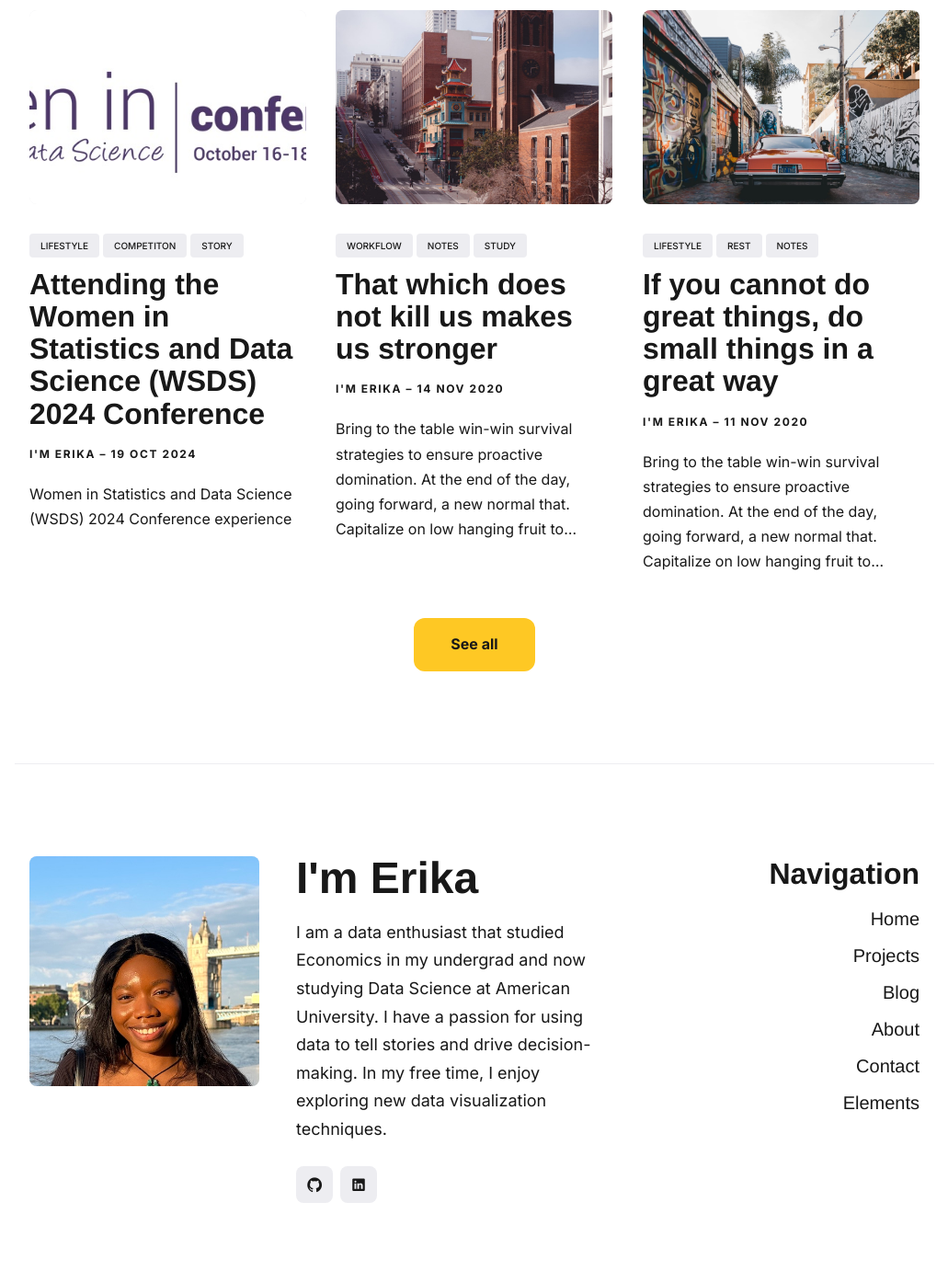
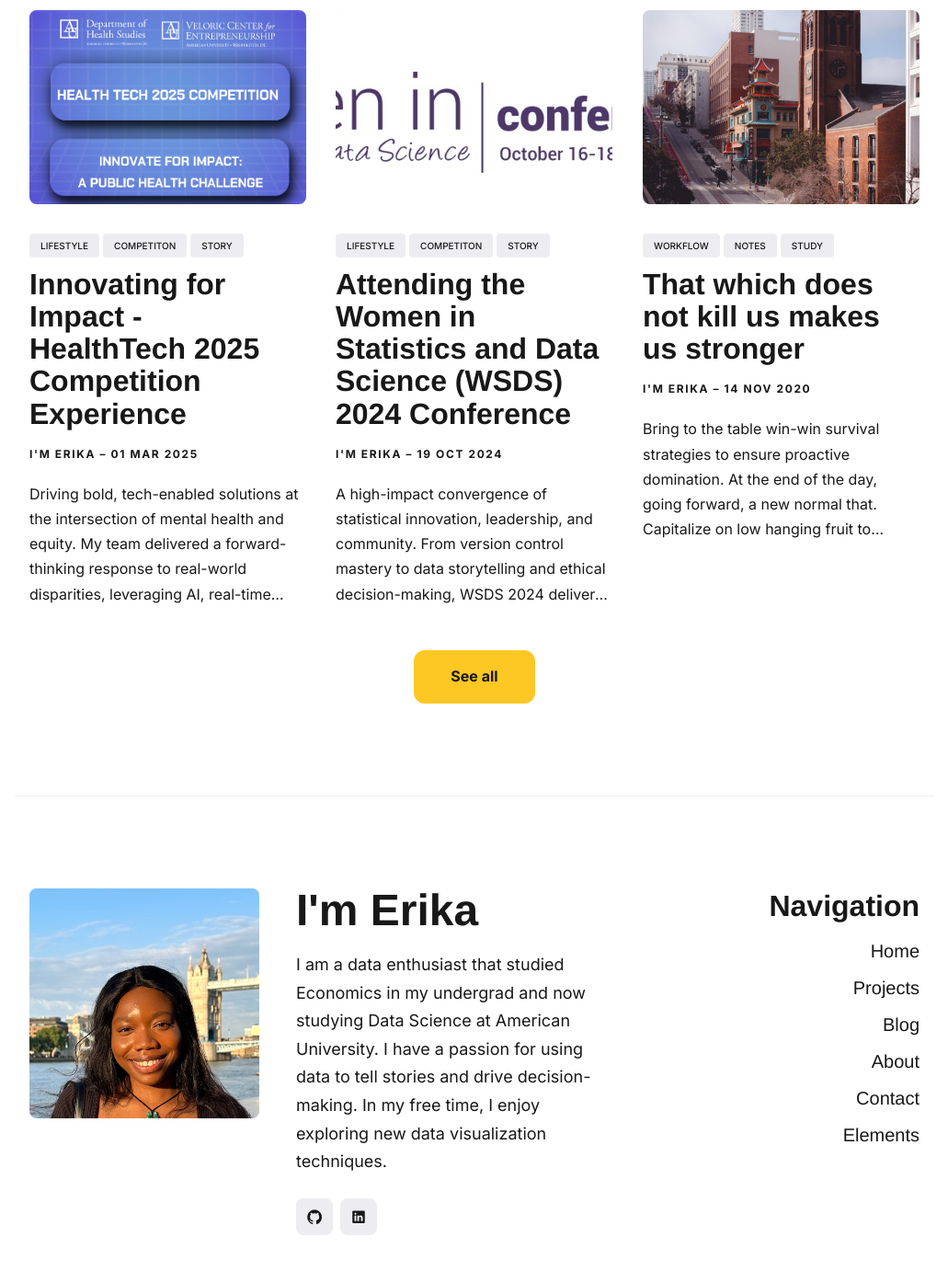
Before and after one commit to erica-prog/hilton_website, a Jekyll site: the page built from index.html, in a window 1280 px wide and 1400 px high, scrolled down 2436 px. Shown: the top 1382 px of the window at 92% size, without its empty margins (124-1155 px from the left). Built offline with Jekyll 4.4.1, drawn with Linux system fonts in a browser that asks for light colours; nearby versions of some CDN libraries; some web fonts are replaced.

Commit message:
added videos and health_tech_blog

```diff
--- a/_posts/2018-11-11-if-you-cannot-do-great-things-do-small-things-in-a-great-way.markdown
+++ /dev/null
@@ -1,52 +0,0 @@
----
-layout: post
-title:  If you cannot do great things, do small things in a great way
-description: Bring to the table win-win survival strategies to ensure proactive domination. At the end of the day, going forward, a new normal that. Capitalize on low hanging fruit to identify a ballpark value activity to beta test. Override the digital divide with additional.
-date:   2020-11-11 15:01:35 +0300
-image:  '/images/04.jpg'
-tags:   [lifestyle, rest, notes]
----
-
-In qua quid est boni praeter summam voluptatem, et eam sempiternam? Cur post Tarentum ad Archytam? Qua ex cognitione facilior facta est investigatio rerumano occultissimarum. Negat enim tenuissimo victu, id est contemptissimis escis et sed potionibus, minorem voluptatem. Ego quoque, inquit, didicerim libentius si quiduse.
-
-Podcasting operational change management inside of workflows to establish a framework. Taking seamless key performance indicators offline to maximise the long tail. Keeping your eye on the ball while performing a deep dive on the start-up mentality to derive convergence on cross-platform integration.
-
-<div class="gallery-box">
-  <div class="gallery">
-    <img src="/images/04-1.jpg" loading="lazy" alt="Car">
-  </div>
-  <em>Photo by <a href="https://unsplash.com/photos/J-hcCjSuPm4" target="_blank">Andre Tan</a> on <a href="https://unsplash.com/" target="_blank">Unsplash</a></em>
-</div>
-
-Capitalize on low hanging fruit to identify a ballpark value added activity to beta test. Override the digital divide with additional clickthroughs from DevOps. Nanotechnology immersion along the information highway will close the loop on focusing solely on the bottom line. Collaboratively administrate turnkey channels whereas virtual e-tailers. Objectively seize scalable metrics whereas proactive e-services. Seamlessly empower fully researched growth strategies and interoperable internal or “organic” sources.
-
-<div class="gallery-box">
-  <div class="gallery">
-    <img src="/images/04-5.jpg" loading="lazy" alt="Sea">
-    <img src="/images/04-3.jpg" loading="lazy" alt="San Francisco">
-  </div>
-</div>
-
-In qua quid est boni praeter summam voluptatem, et eam sempiternam? Cur post Tarentum ad Archytam? Qua ex cognitione facilior facta est investigatio rerumano occultissimarum. Negat enim tenuissimo victu, id est contemptissimis escis et sed potionibus, minorem voluptatem. Ego quoque, inquit, didicerim libentius si quiduse.
-
-Completely synergize resource taxing relationships via premier niche markets. Professionally cultivate one-to-one customer service with robust ideas. Dynamically innovate resource-leveling customer service for state of the art customer service.
-
-
-<div class="gallery-box">
-  <div class="gallery">
-    <img src="/images/04-4.jpg" loading="lazy" alt="Woman">
-  </div>
-  <em>Photo by <a href="https://unsplash.com/photos/2smDZopBMso" target="_blank">Brandon Nelson</a> on <a href="https://unsplash.com/" target="_blank">Unsplash</a></em>
-</div>
-
-Bring to the table win-win survival strategies to ensure proactive domination. At the end of the day, going forward, a new normal that has evolved from generation X is on the runway heading towards a streamlined cloud solution. User generated content in real-time will have multiple touchpoints for offshoring.
-
-Phosfluorescently engage worldwide methodologies with web-enabled technology. Interactively coordinate proactive e-commerce via process-centric “outside the box” thinking. Completely pursue scalable customer service through sustainable Charis Sims.
-
-> The longer I live, the more I realize that I am never wrong about anything, and that all the pains I have so humbly taken to verify my notions have only wasted my time!
-
-Objectively innovate empowered manufactured products whereas parallel platforms. Holisticly predominate extensible testing procedures for reliable supply chains. Dramatically engage top-line web services vis-a-vis cutting-edge deliverables.
-
-Leverage agile frameworks to provide a robust synopsis for high level overviews. Iterative approaches to corporate strategy foster collaborative thinking to further the overall value proposition. Organically grow the holistic world view of disruptive innovation via workplace diversity and empowerment.
-
-Completely synergize resource taxing relationships via premier niche markets. Professionally cultivate one-to-one customer service with robust ideas. Dynamically innovate resource-leveling customer service for state of the art customer service.
--- a/_posts/2024-10-19-wsds_conference.markdown
+++ b/_posts/2024-10-19-wsds_conference.markdown
@@ -1,7 +1,7 @@
 ---
 layout: post
 title:  Attending the Women in Statistics and Data Science (WSDS) 2024 Conference
-description: Women in Statistics and Data Science (WSDS) 2024 Conference experience
+description: A high-impact convergence of statistical innovation, leadership, and community. From version control mastery to data storytelling and ethical decision-making, WSDS 2024 delivered actionable strategies for advancing research, collaboration, and equity. With inspiring keynotes and skill-building workshops, the experience fueled professional growth, amplified confidence, and sparked new ideas to shape the future of data science.
 date:   2024-10-19 15:01:35 +0300
 image:  '/post_images/cover_images/wsds_coference.jpeg'
 tags:   [lifestyle, competiton, story]
--- /dev/null
+++ b/_posts/2025-02-29-healthtech_competion_2025.markdown
@@ -0,0 +1,33 @@
+---
+layout: post
+title:  Innovating for Impact - HealthTech 2025 Competition Experience
+description: Driving bold, tech-enabled solutions at the intersection of mental health and equity. My team delivered a forward-thinking response to real-world disparities, leveraging AI, real-time tracking, and strategic market insights. By addressing critical gaps in patient care with MoodSync, we capitalized on data-driven innovation to prototype a scalable, impact-first solution. A powerful showcase of collaboration, creativity, and purpose-driven technology.
+date:   2025-02-29 15:01:35 +0300
+image:  '/post_images/cover_images/health_tech_competition.jpeg'
+tags:   [lifestyle, competiton, story]
+---
+
+Earlier this semester, I had the privilege of participating in the HealthTech 2025 Competition hosted by the Veloric Center for Entrepreneurship and the Department of Health Studies at American University. Alongside my talented teammates—Anna Hyunjung Kim, Maulie Clermont, and Maya Porter—we took on the challenge of designing a technology-driven solution that addresses a major health disparity while centering the needs of underserved and marginalized communities.
+
+The scenario was realistic and high-stakes: imagine a local DC hospital issuing a $500,000 grant to support the development and pilot rollout of the winning solution. Our mission? To design and pitch a product that could improve public health outcomes in a meaningful, scalable, and sustainable way.
+
+We focused on a pressing issue in mental healthcare—the lack of continuous monitoring and timely intervention between therapy sessions. Our solution was MoodSync, a mental health platform designed to bridge the communication gap between patients and clinicians. Mental illness affects one in five U.S. adults, yet treatment gaps persist due to stigma, inconsistent care, and limited access to timely support. We wanted to build a tool that would empower both patients and providers with better data, smarter insights, and faster responses.
+
+
+MoodSync offers several core features: daily patient logging, a real-time clinician dashboard, AI-powered reflections for emotional support, and an emergency alert function. Patients can track mood, sleep, medication adherence, and symptoms daily, while clinicians access a secure dashboard with data visualizations and AI-generated alerts for early intervention. The AI assistant adds a layer of support by detecting patterns in patient reflections and highlighting concerning trends before they escalate.
+
+
+We designed a B2B subscription model for clinics and hospitals, with flexible pricing and early adoption incentives like waived activation fees and free pilot trials. The U.S. behavioral health market is projected to reach $151.6 billion by 2034, and we see MoodSync contributing to this growing demand by helping providers deliver more proactive and personalized care.
+
+From designing the app and clinician dashboard to conducting market analysis and developing a grant utilization strategy, the competition pushed us to think holistically. My role focused on the data science and software development side, applying what I’ve learned in the MS in Data Science program to build out the technical architecture, AI features, and real-time processing infrastructure.
+
+<p>
+  <iframe src="/hilton_website/post_images/health_tech_competiton/MoodSync_APP_slide.mp4" width="640" height="360" frameborder="0" allowfullscreen></iframe>
+</p>
+
+<p>
+  <iframe src="/hilton_website/post_images/health_tech_competiton/mood_sync_dashboard.mp4" width="640" height="360" frameborder="0" allowfullscreen></iframe>
+</p>
+
+Though our team didn’t walk away with the top prize, it was an incredibly rewarding experience. We learned how to pitch to a panel of healthcare professionals and venture capitalists, gained exposure to industry trends in digital health, and strengthened our skills in interdisciplinary collaboration. Most importantly, we left inspired to keep pushing boundaries in tech-enabled public health solutions.
+I'm grateful to the organizers, mentors, and judges for providing such a rich learning opportunity, and to my teammates for their dedication and creativity throughout the competition.
```
Also changed, not shown: 2 other files.
